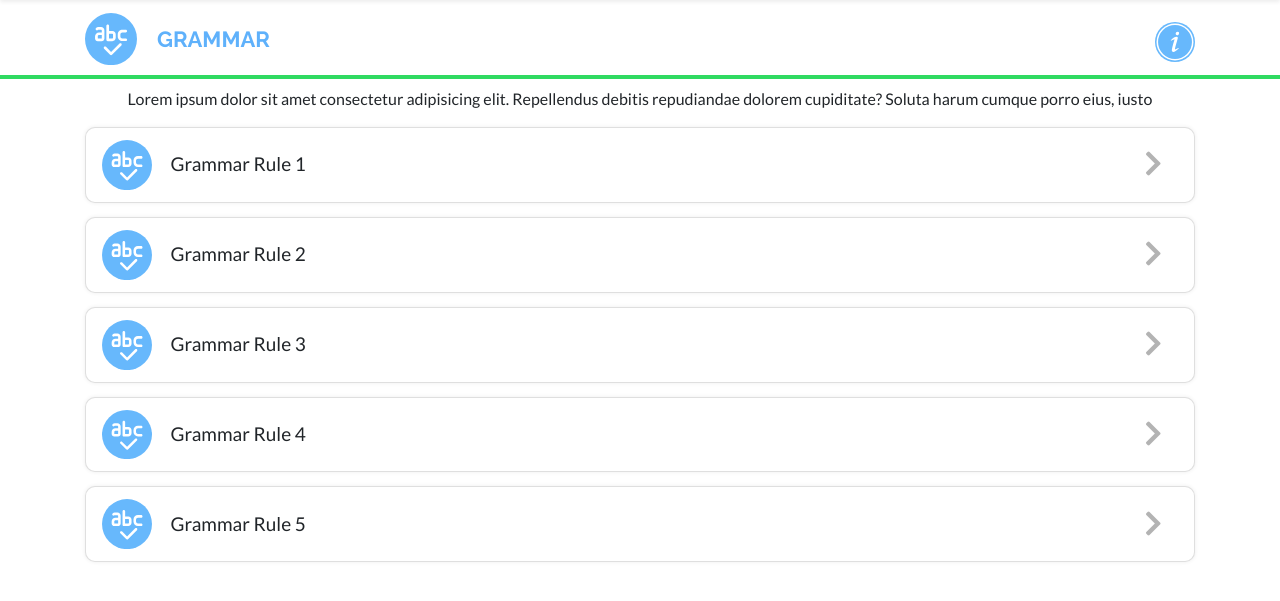
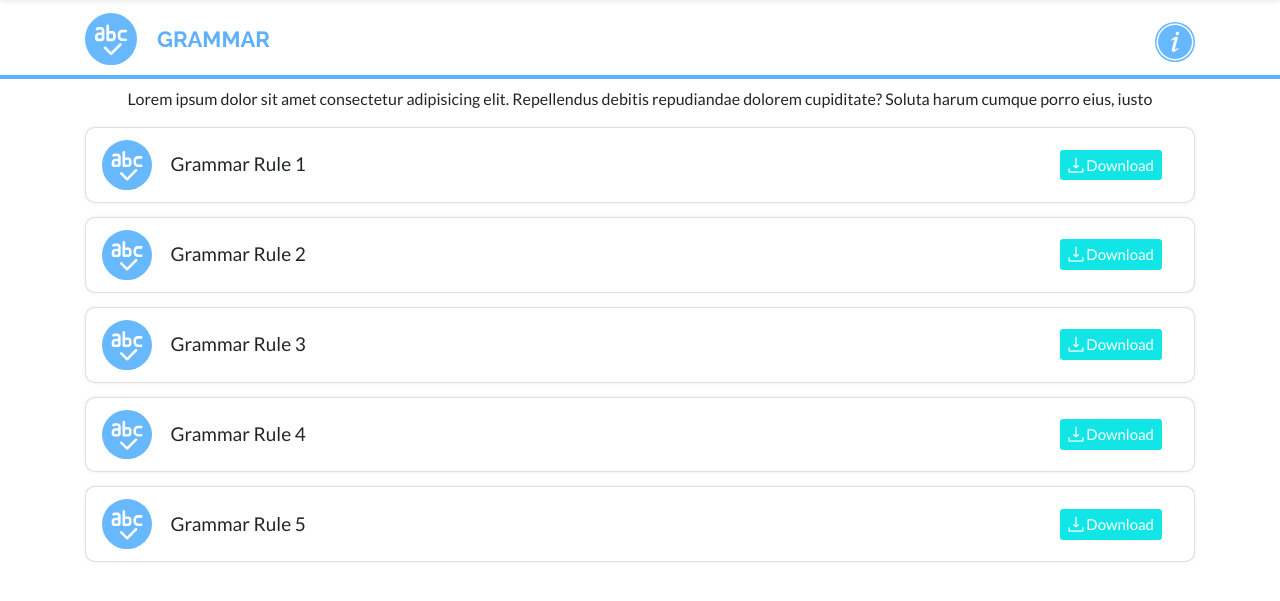
Before and after one commit to PVKotecha/alfa-dashboard, a PHP site: page /grammar.html in a window 1280 px wide. Shown: the part 77-678 px from the top of the page. Run offline with PHP 8.4, Linux system fonts and the light colour scheme.

Commit message:
[fix] download btn in grammar and template pages

```diff
--- a/css/alfa-style.css
+++ b/css/alfa-style.css
@@ -3451,12 +3451,25 @@ body.dragging * {
     max-width: unset;
     font-size: 19px;
 }
+.alfa-body.template.dictionary .alfa-sidebar-main-card .alfa-PT-E-card-btns a{
+    background-color: #11e5e5;
+    color: #fff;
+    font-size: 15px;
+    border: none;
+    transition: .3s;
+}
+.alfa-body.template.dictionary .alfa-sidebar-main-card .alfa-PT-E-card-btns a:hover{
+    transform: scale(.9);
+}
 .alfa-body.template.dictionary .alfa-PT-E-card-btns i {
-    font-size: 28px;
+    font-size: 15px;
 }
 /*
     Grammar
 */
+.alfa-PT-header-wrapper.alfa-reading.grammar{
+    border-color: #5fb1fb;
+}
 .alfa-PT-header-wrapper.alfa-reading.template.grammar .alfa-PT-header .alfa-PT-header-left h1{
     color: #5fb1fb;
 }
--- a/grammar.html
+++ b/grammar.html
@@ -212,7 +212,7 @@
                     </div>
                 </div>
                 <div class="col-5 align-self-center text-right alfa-PT-header-right">
-                    <a href="javascript:void(0);">
+                    <a href="javascript:void(0);" >
                         <img src="img/info-blue.svg" alt="info">
                     </a>
                 </div>
@@ -237,8 +237,8 @@
                     </div>
                     <div class="col-2 col-md-4 col-lg-5 align-self-center text-md-right text-lg-right">
                         <div class="alfa-PT-E-card-btns">
-                            <a href="javascript:void(0);">
-                                <i class="fa fa-chevron-right"></i>
+                            <a href="javascript:void(0);" class="btn btn-sm btn-info">
+                                <i class="lni lni-download"></i> Download
                             </a>
                         </div>
                     </div>
@@ -256,8 +256,8 @@
                     </div>
                     <div class="col-2 col-md-4 col-lg-5 align-self-center text-md-right text-lg-right">
                         <div class="alfa-PT-E-card-btns">
-                            <a href="javascript:void(0);">
-                                <i class="fa fa-chevron-right"></i>
+                            <a href="javascript:void(0);" class="btn btn-sm btn-info">
+                                <i class="lni lni-download"></i> Download
                             </a>
                         </div>
                     </div>
@@ -275,8 +275,8 @@
                     </div>
                     <div class="col-2 col-md-4 col-lg-5 align-self-center text-md-right text-lg-right">
                         <div class="alfa-PT-E-card-btns">
-                            <a href="javascript:void(0);">
-                                <i class="fa fa-chevron-right"></i>
+                            <a href="javascript:void(0);" class="btn btn-sm btn-info">
+                                <i class="lni lni-download"></i> Download
                             </a>
                         </div>
                     </div>
@@ -294,8 +294,8 @@
                     </div>
                     <div class="col-2 col-md-4 col-lg-5 align-self-center text-md-right text-lg-right">
                         <div class="alfa-PT-E-card-btns">
-                            <a href="javascript:void(0);">
-                                <i class="fa fa-chevron-right"></i>
+                            <a href="javascript:void(0);" class="btn btn-sm btn-info">
+                                <i class="lni lni-download"></i> Download
                             </a>
                         </div>
                     </div>
@@ -313,8 +313,8 @@
                     </div>
                     <div class="col-2 col-md-4 col-lg-5 align-self-center text-md-right text-lg-right">
                         <div class="alfa-PT-E-card-btns">
-                            <a href="javascript:void(0);">
-                                <i class="fa fa-chevron-right"></i>
+                            <a href="javascript:void(0);" class="btn btn-sm btn-info">
+                                <i class="lni lni-download"></i> Download
                             </a>
                         </div>
                     </div>
```
Also changed, not shown: template.html (+10 -10 lines).
